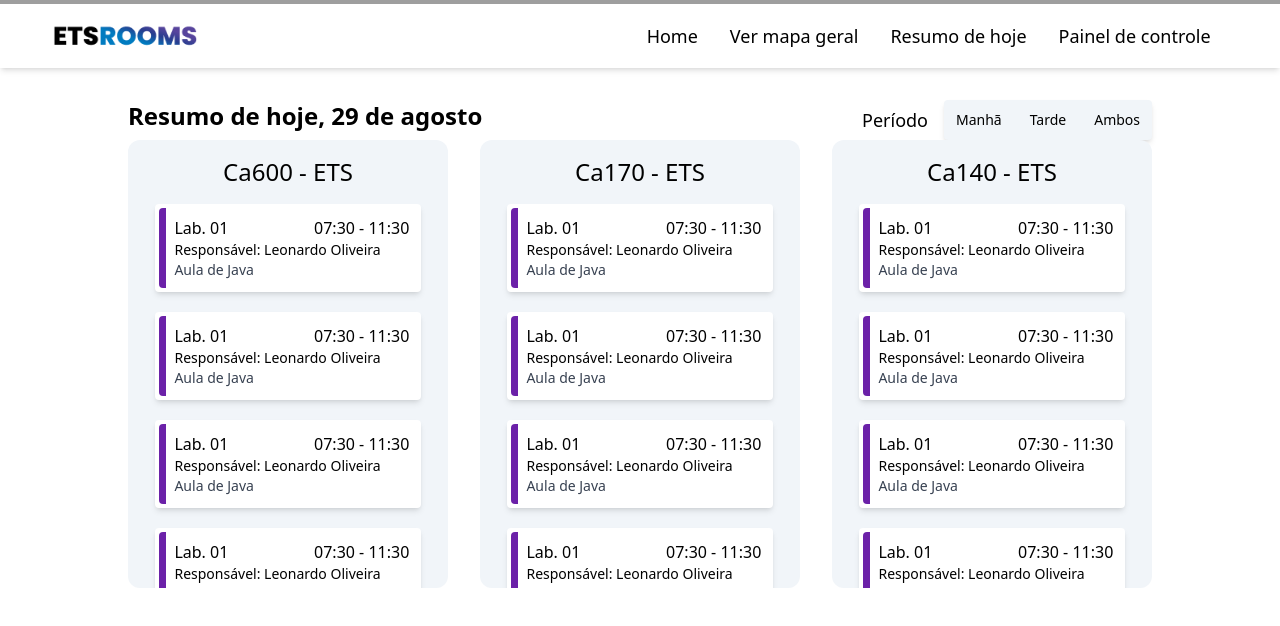
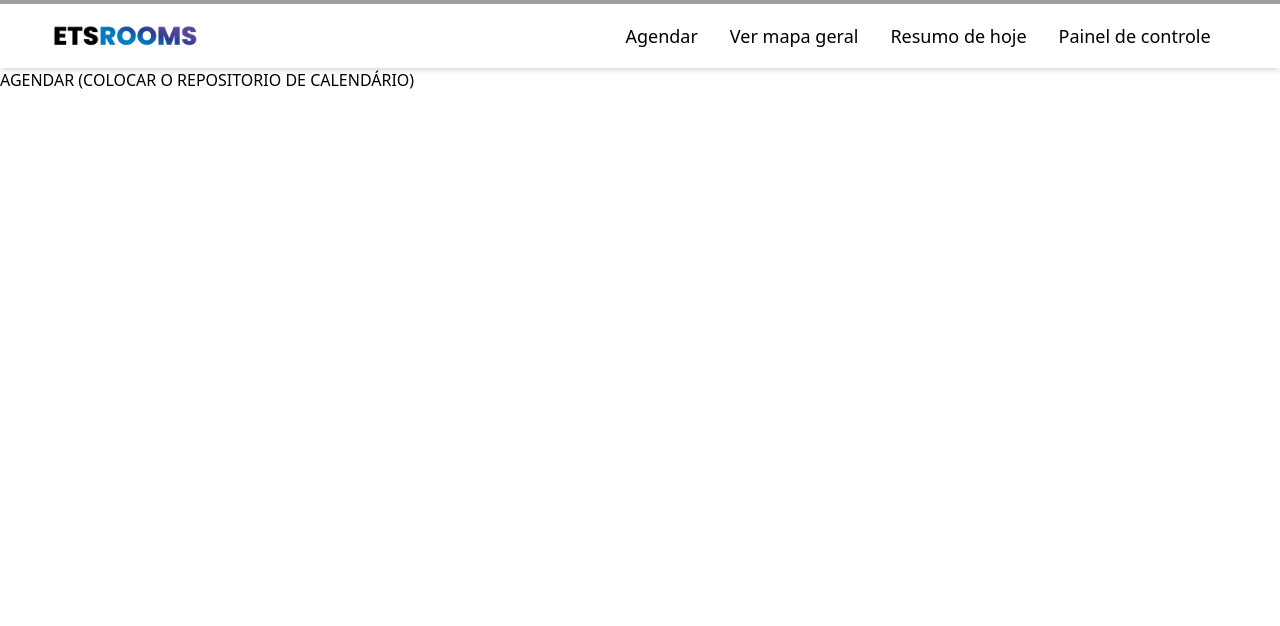
Before and after one commit to ETS-ROOMS/front-end, a React (Vite) app in the folder ets-rooms-front/: page / in a window 1280 px wide. Shown: the top 626 px of the page. Built offline with nearby package versions, Linux system fonts and the light colour scheme; grey boxes are pictures that could not be loaded.

Commit message:
página de agendamento/home

```diff
--- a/ets-rooms-front/src/components/navbar/Navbar.tsx
+++ b/ets-rooms-front/src/components/navbar/Navbar.tsx
@@ -23,7 +23,7 @@ export default function Navbar() {
             <ul className="flex text-black">
               <li className="p-4">
                 <a className="text-lg hover:border-b-2 border-b-black" href="/">
-                  Home
+                  Agendar
                 </a>
               </li>
               <li className="p-4">
--- /dev/null
+++ b/ets-rooms-front/src/pages/home/Agendar.tsx
@@ -0,0 +1,11 @@
+import React from "react";
+import Period from "../../components/period/Period";
+import ViewCardList from "../../components/view-card-list/ViewCardList";
+
+export default function Agendar() {
+  return (
+    <main>
+      AGENDAR (COLOCAR O REPOSITORIO DE CALENDÁRIO)
+    </main>
+  );
+}
--- a/ets-rooms-front/src/pages/home/Home.tsx
+++ /dev/null
@@ -1,16 +0,0 @@
-import React from "react";
-import Period from "../../components/period/Period";
-import ViewCardList from "../../components/view-card-list/ViewCardList";
-
-export default function Home() {
-  return (
-    <main className="w-4/5 ml-auto mr-auto mt-8">
-      <Period />
-      <article className="grid grid-flow-col gap-8">
-        <ViewCardList namePremise="Ca600 - ETS"/>
-        <ViewCardList namePremise="Ca170 - ETS"/>
-        <ViewCardList namePremise="Ca140 - ETS"/>
-      </article>
-    </main>
-  );
-}
--- a/ets-rooms-front/src/router.tsx
+++ b/ets-rooms-front/src/router.tsx
@@ -1,13 +1,13 @@
 import React from "react";
 import { BrowserRouter, Route, Routes } from "react-router-dom";
-import Home from "./pages/home/Home";
+import Agendar from "./pages/home/Agendar";
 import EditEvent from "./pages/home/EditEvent";
 
 export default function Router() {
   return (
     <BrowserRouter>
       <Routes>
-        <Route path="/" element={<Home />} />
+        <Route path="/" element={<Agendar />} />
         <Route path="/editar" element={<EditEvent />} />
       </Routes>
     </BrowserRouter>
```
